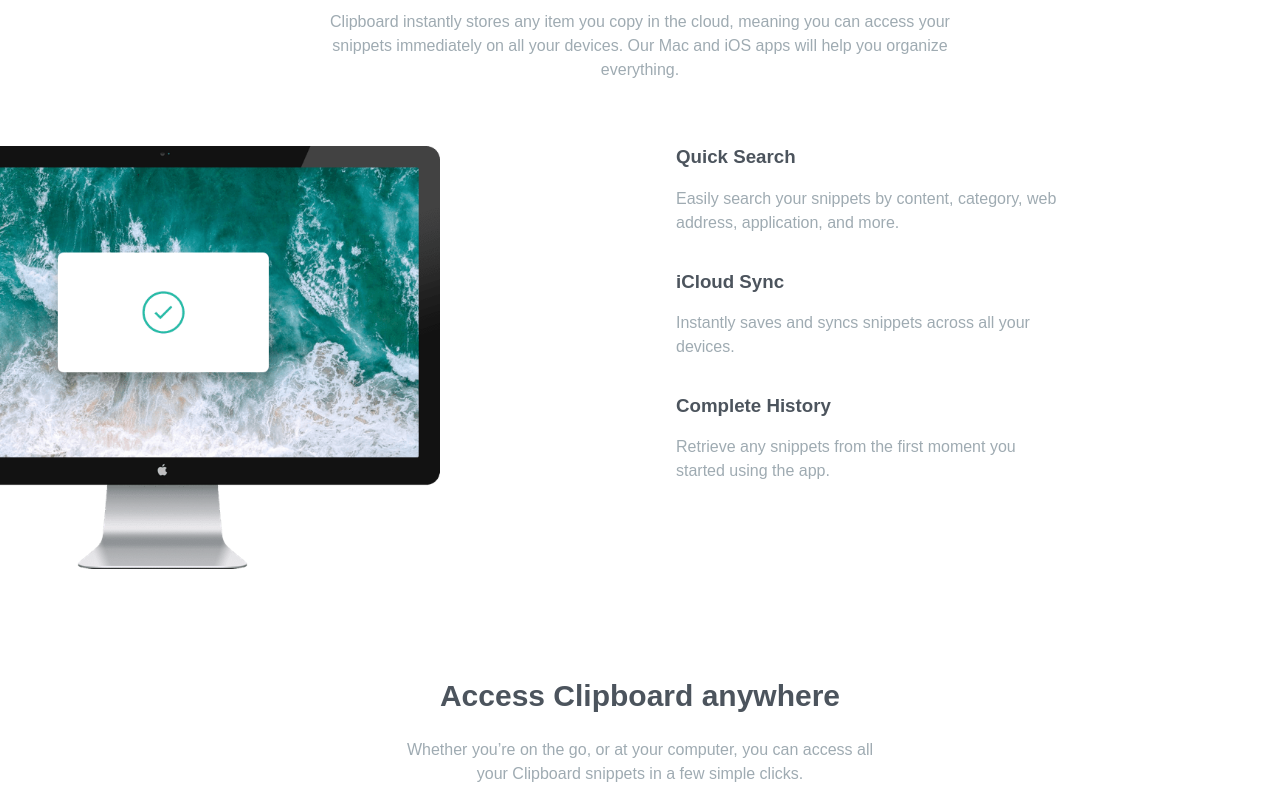
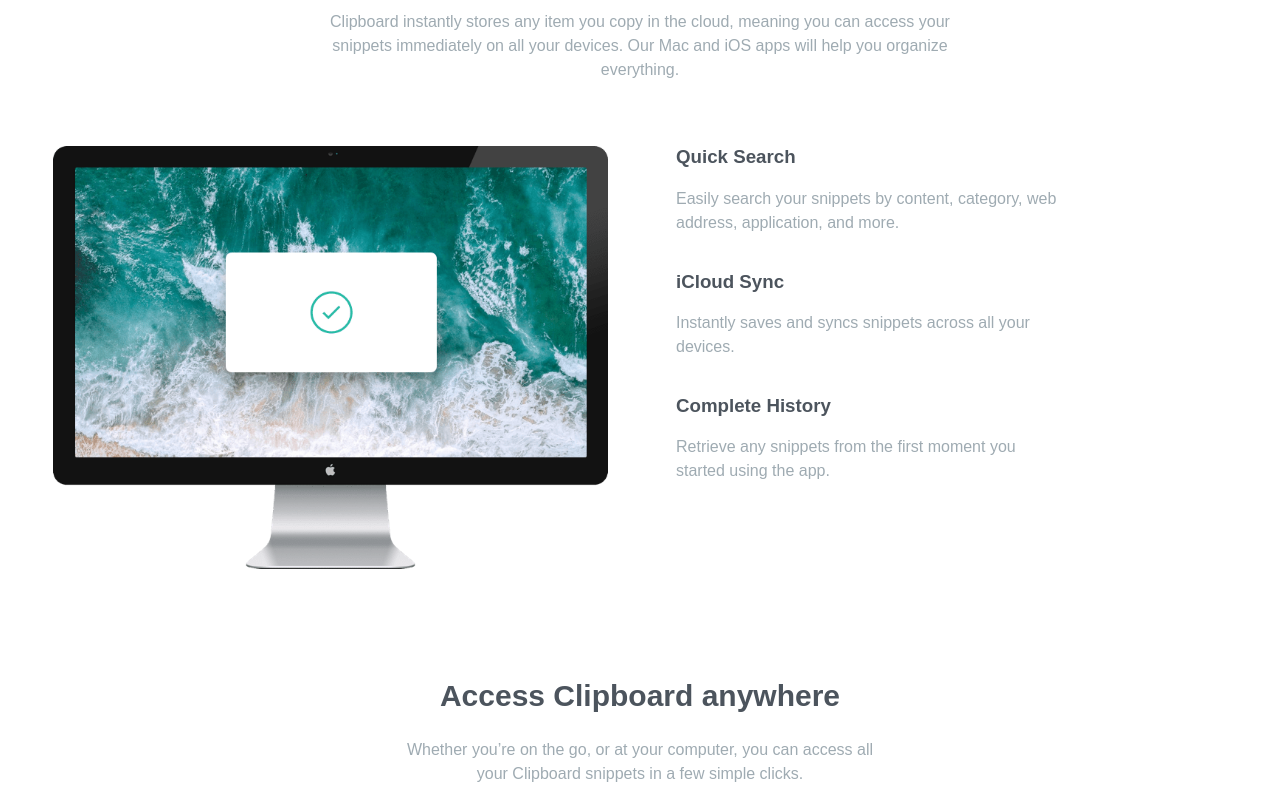
Before and after one commit to mahmudsagar/clipboard-landing-page, a plain HTML site: page index.html in a window 1280 px wide. Shown: the part 589-1379 px from the top of the page. Drawn offline with nearby package versions, Linux system fonts and the light colour scheme; a web font is replaced by a local one.

Commit message:
tweaked design

```diff
--- a/app/scss/_footer.scss
+++ b/app/scss/_footer.scss
@@ -23,7 +23,9 @@
         }
         .icons{
             align-self: center;
-            justify-self: end;
+            @include breakpoint-up(medium){
+                justify-self: end;
+            }
             a{
                 font-size: 1.5rem;
                 &:not(:last-child){
@@ -44,5 +46,8 @@
         text-align: center;
         margin: 0;
         padding: 1rem 0;
+        @include breakpoint-down(small){
+            padding: 1rem 1.25rem;
+        }
     }
 }
--- a/app/scss/_header.scss
+++ b/app/scss/_header.scss
@@ -12,10 +12,9 @@
         background-repeat: no-repeat;
         background-size: cover;
         background-position: center top;
-        @include breakpoint-up(large) {
+        @include breakpoint-up(xlarge) {
         height: 58% !important;
             background-position: center 130% !important;
-
         }
         @include breakpoint-up(medium) {
             height: 44%;
--- a/app/scss/_mixins.scss
+++ b/app/scss/_mixins.scss
@@ -4,7 +4,7 @@
 
 
 //640px, 1024px, 1400px
-$breakpoints-up: ("medium": "40em", "large": "64em", "xlarge": "87.5em");
+$breakpoints-up: ("medium": "40em", "large": "64em", "xlarge": "90em");
 
 //639px, 1024px, 1400px
 $breakpoints-down: ("small": "39.9375em", "medium": "63.9375em", "large": "87.437em");
--- a/app/scss/_snipets.scss
+++ b/app/scss/_snipets.scss
@@ -10,12 +10,10 @@
             }
 
             @include breakpoint-up(medium) {
-                width: 100%;
                 margin-left: -4rem;
             }
 
-            @include breakpoint-up(large) {
-                width: 100%;
+            @include breakpoint-up(xlarge) {
                 margin-left: -25rem;
             }
         }
--- a/index.html
+++ b/index.html
@@ -12,7 +12,10 @@
 
   <link rel="stylesheet" href="/dist/style.css">
   <link rel="preconnect" href="https://fonts.gstatic.com">
+  <!-- fonts -->
   <link href="https://fonts.googleapis.com/css2?family=Bai+Jamjuree:wght@400;600&display=swap" rel="stylesheet">
+  <!-- icons -->
+  <script type="module" src="https://unpkg.com/ionicons@5.4.0/dist/ionicons/ionicons.esm.js"></script>
 </head>
 
 <body>
@@ -133,7 +136,7 @@
   </footer>
 
   <script src="/app/js/script.js"></script>
-  <script src="https://unpkg.com/ionicons@5.4.0/dist/ionicons.js"></script>
+  <!-- <script src="https://unpkg.com/ionicons@5.4.0/dist/ionicons.js"></script> -->
 </body>
 
 </html>
```
Also changed, not shown: dist/style.css, 1 other file.
